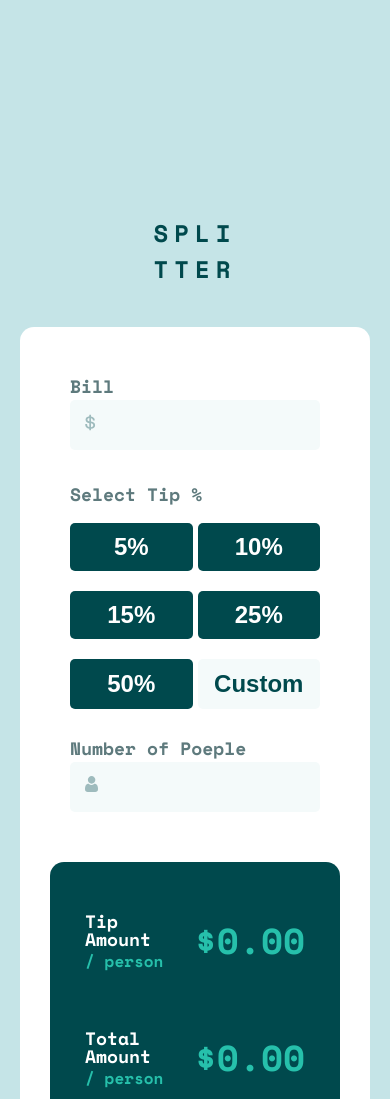
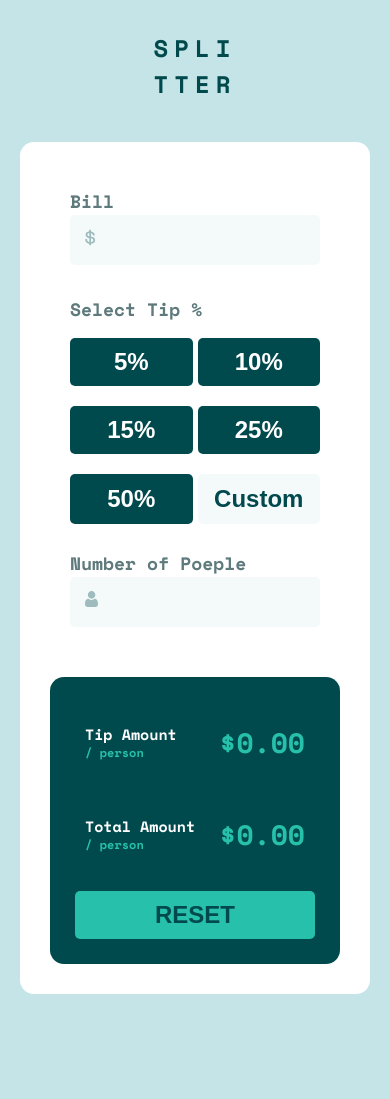
Before and after one commit to farzaddrh/tip-calculator, a plain HTML site: page index.html in a window 390 px wide. Shown: the top 1099 px of the page. After the commit the page ends 1024 px from the top, so only its background shows below. Drawn offline with nearby package versions, Linux system fonts and the light colour scheme.

Commit message:
edit responsive 3

```diff
--- a/style.css
+++ b/style.css
@@ -15,20 +15,16 @@ body {
     line-height: 1;
     background-color: hsl(185, 41%, 84%);
     font-size: 2.4rem;
+    min-height: 100vh;
 }
 
 .container {
-    /* height: 100vh; */
-
+    min-height: 100vh;
     display: flex;
     flex-direction: column;
     align-items: center;
     justify-content: center;
     gap: 4rem;
-    position: absolute;
-    top: 50%;
-    left: 50%;
-    transform: translate(-50%, -50%);
 }
 
 .cart-title {
@@ -95,9 +91,6 @@ body {
 }
 
 .tip-container {
-    /* display: flex;
-    flex-direction: column;
-    gap: 2rem; */
     display: grid;
     grid-template-columns: 1fr 1fr 1fr;
     row-gap: 2rem;
@@ -237,7 +230,7 @@ body {
     }
 
     .container {
-        margin-top: 30rem;
+        padding: 3rem;
     }
 
     .tip-container {
@@ -256,4 +249,17 @@ body {
     .amount-container {
         gap: 3rem;
     }
+
+    .amount-tip,
+    .amount-total {
+        font-size: 2.8rem;
+    }
+
+    .title {
+        font-size: 1.5rem;
+    }
+
+    .person {
+        font-size: 1.2rem;
+    }
 }
```
